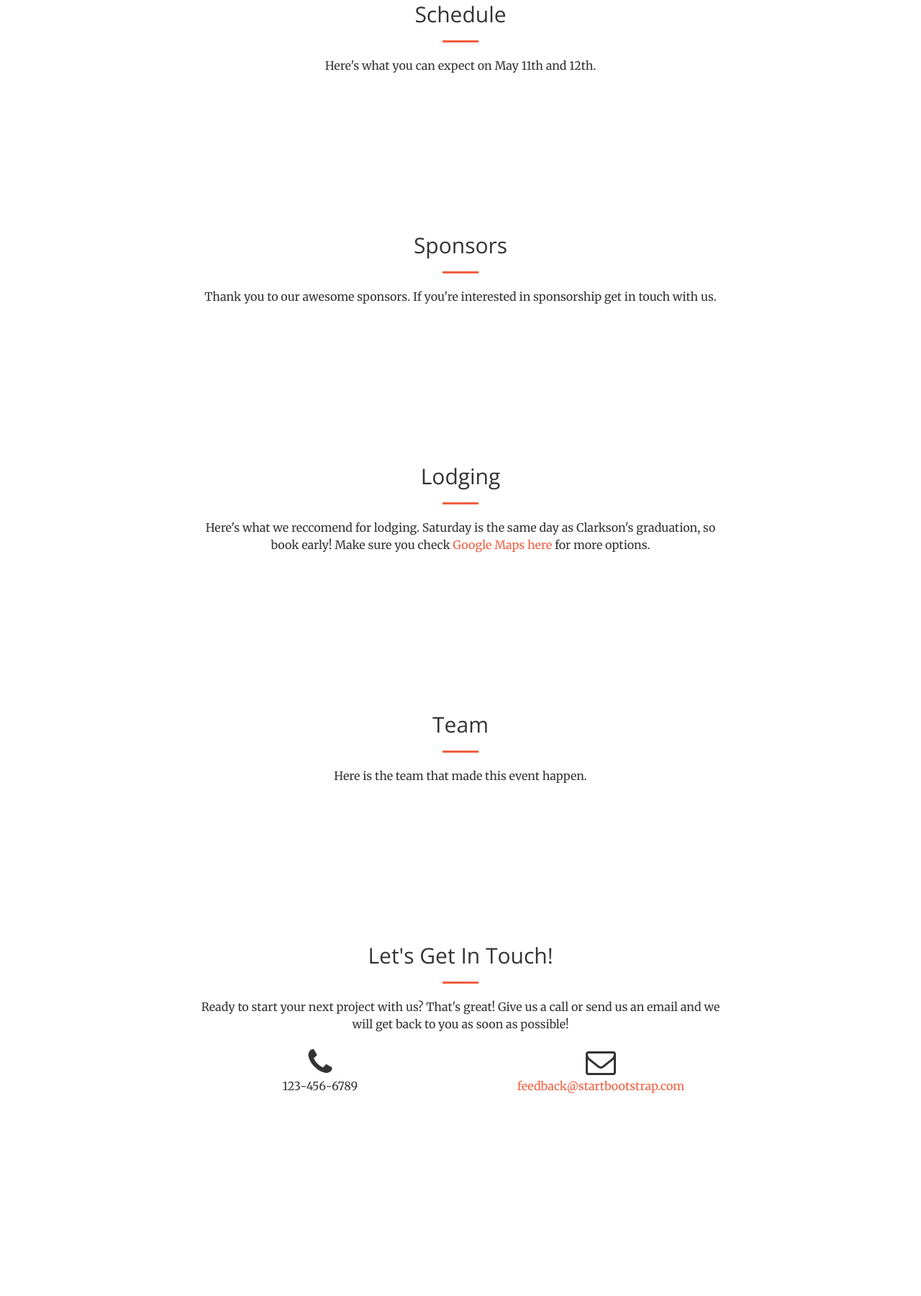
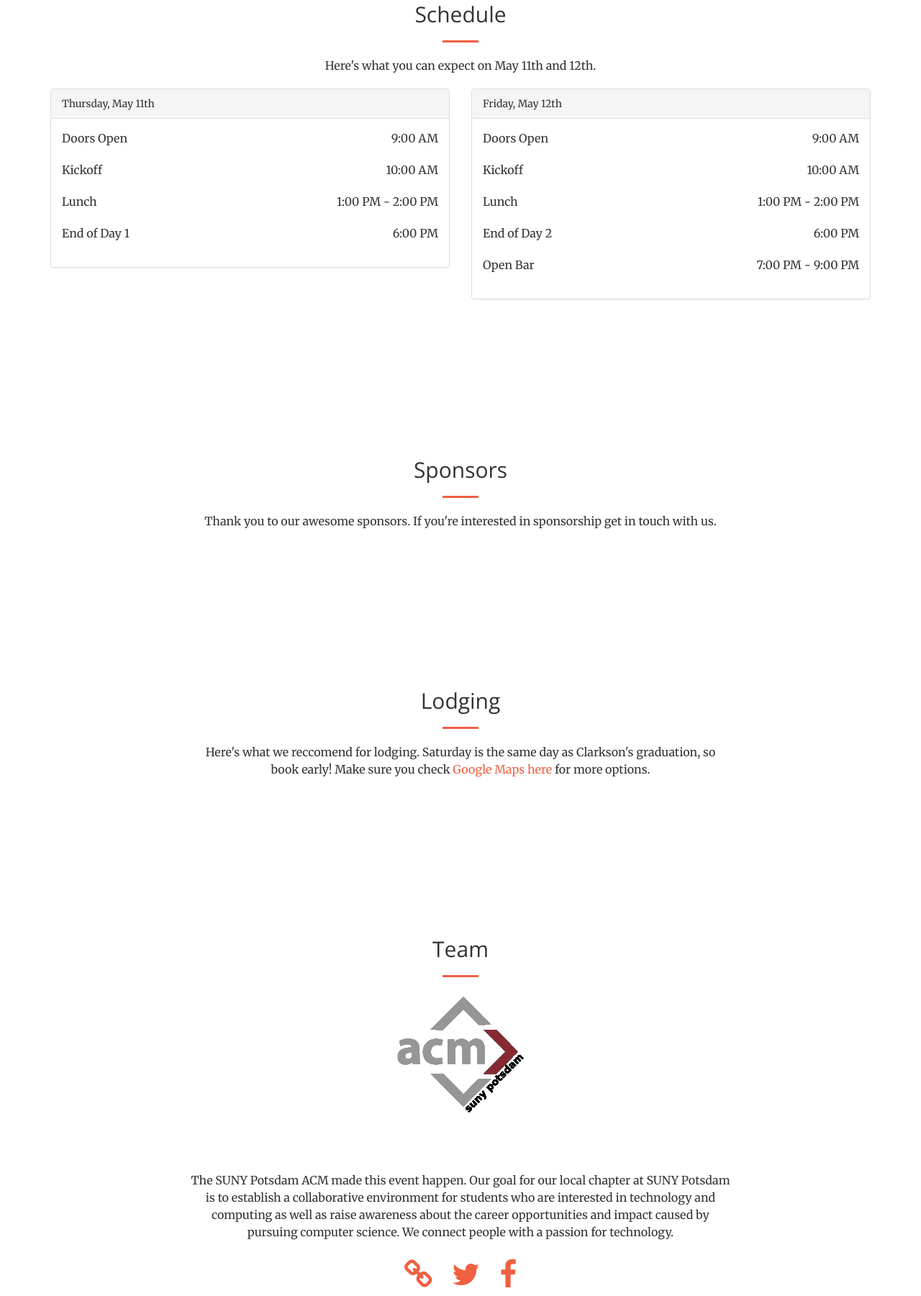
Before and after one commit to JessePeplinski/learngowithbill.github.io, a website: page index.html in a window 1280 px wide. Shown: the part 3278-5079 px from the top of the page at 72% size. Before the commit the page ends 4919 px from the top, so only its background shows below. Drawn offline with nearby package versions, Linux system fonts and the light colour scheme.

Commit message:
add team section information

```diff
--- a/css/creative.css
+++ b/css/creative.css
@@ -301,6 +301,27 @@ ul.about-link > a {
     font-weight:600;
 }
 
+
+
+.no-bullet {
+  padding-left: 0;
+  list-style: none;
+}
+
+@media(max-width: 320px) {
+  .schedule-body > li > p {
+    font-size: 10px;
+  }
+}
+
+
+.organizer-logo {
+    height: 250px;
+    display: block;
+    margin-left: auto;
+    margin-right: auto;
+}
+
 .section-heading {
   margin-top: 0;
 }
--- a/index.html
+++ b/index.html
@@ -73,7 +73,7 @@
                     <p>May 11 and 12, 10:00 AM - 6:00 PM</p>
                     <p>SUNY Potsdam, Kellas Hall 106</p>
                     <a href="https://www.eventbrite.com/e/go-workshop-with-william-kennedy-tickets-33174514867" class="btn btn-primary btn-xl page-scroll" target="_blank">Tickets</a>
-                    <a href="#about" class="btn btn-primary btn-xl page-scroll">Sponsor</a>
+                    <a href="#sponsor" class="btn btn-primary btn-xl page-scroll">Sponsor</a>
                 </div>
             </div>
         </header>
@@ -246,11 +246,53 @@
             </div>
 
             <div class="container">
-                <div class="row">
-                    <div class="col-lg-3 col-md-6 text-center">
-
+                            <div class="row">
+                <div class="col-md-6">
+                    <div class="panel panel-default">
+                        <div class="panel-heading">Thursday, May 11th</div>
+                        <div class="panel-body">
+                            <ul class="no-bullet schedule-body">
+                                <li>
+                                    <p>Doors Open<span class="pull-right">9:00 AM</span></p>
+                                </li>
+                                <li>
+                                    <p>Kickoff<span class="pull-right">10:00 AM</span></p>
+                                </li>
+                                <li>
+                                    <p>Lunch<span class="pull-right">1:00 PM - 2:00 PM</span></p>
+                                </li>
+                                <li>
+                                    <p>End of Day 1<span class="pull-right">6:00 PM</span></p>
+                                </li>
+                            </ul>
+                      </div>
                     </div>
                 </div>
+                <div class="col-md-6">
+                    <div class="panel panel-default">
+                        <div class="panel-heading">Friday, May 12th</div>
+                        <div class="panel-body">
+                        <ul class="no-bullet schedule-body">
+                                <li>
+                                    <p>Doors Open<span class="pull-right">9:00 AM</span></p>
+                                </li>
+                                <li>
+                                    <p>Kickoff<span class="pull-right">10:00 AM</span></p>
+                                </li>
+                                <li>
+                                    <p>Lunch<span class="pull-right">1:00 PM - 2:00 PM</span></p>
+                                </li>
+                                <li>
+                                    <p>End of Day 2<span class="pull-right">6:00 PM</span></p>
+                                </li>
+                                <li>
+                                    <p>Open Bar<span class="pull-right">7:00 PM - 9:00 PM</span></p>
+                                </li>
+                            </ul>
+                    </div>
+                </div>
+            </div>
+        </div>
             </div>
         </section>
 
@@ -300,15 +342,20 @@
                     <div class="col-lg-8 col-lg-offset-2 text-center">
                         <h2 class="section-heading">Team</h2>
                         <hr />
-                        <p class="text-center">Here is the team that made this event happen.</p>
-                    </div>
-                </div>
-            </div>
 
-            <div class="container">
-                <div class="row">
-                    <div class="col-lg-3 col-md-6 text-center">
+                        <a href="http://potsdamacm.com/" target="_blank"><img src="img/acm_logo.svg" class="img-responsive organizer-logo" alt="SUNY Potsdam ACM Logo"></a>
 
+                        <p class="text-center">The SUNY Potsdam ACM made this event happen. Our goal for our local chapter at SUNY Potsdam is to establish a collaborative environment for students who are interested in technology and computing as well as raise awareness about the career opportunities and impact caused by pursuing computer science. We connect people with a passion for technology.</p>
+
+                        <a class="btn btn-social-icon btn-twitter" href="http://potsdamacm.com" target="_blank">
+                            <span class="fa fa-link fa-3x"></span>
+                        </a>
+                        <a class="btn btn-social-icon btn-twitter" href="https://twitter.com/potsdamacm" target="_blank">
+                            <span class="fa fa-twitter fa-3x"></span>
+                        </a>
+                         <a class="btn btn-social-icon btn-twitter" href="https://www.facebook.com/potsdamacm" target="_blank">
+                            <span class="fa fa-facebook fa-3x"></span>
+                        </a>
                     </div>
                 </div>
             </div>
@@ -318,9 +365,9 @@
             <div class="container">
                 <div class="row">
                     <div class="col-lg-8 col-lg-offset-2 text-center">
-                        <h2 class="section-heading">Let's Get In Touch!</h2>
+                        <h2 class="section-heading">Contact!</h2>
                         <hr class="primary">
-                        <p>Ready to start your next project with us? That's great! Give us a call or send us an email and we will get back to you as soon as possible!</p>
+                        <p>If you have any more questions, please do not hestitate to contact us!</p>
                     </div>
                     <div class="col-lg-4 col-lg-offset-2 text-center">
                         <i class="fa fa-phone fa-3x sr-contact"></i>
```
Also changed, not shown: img/acm_logo.svg (added).
